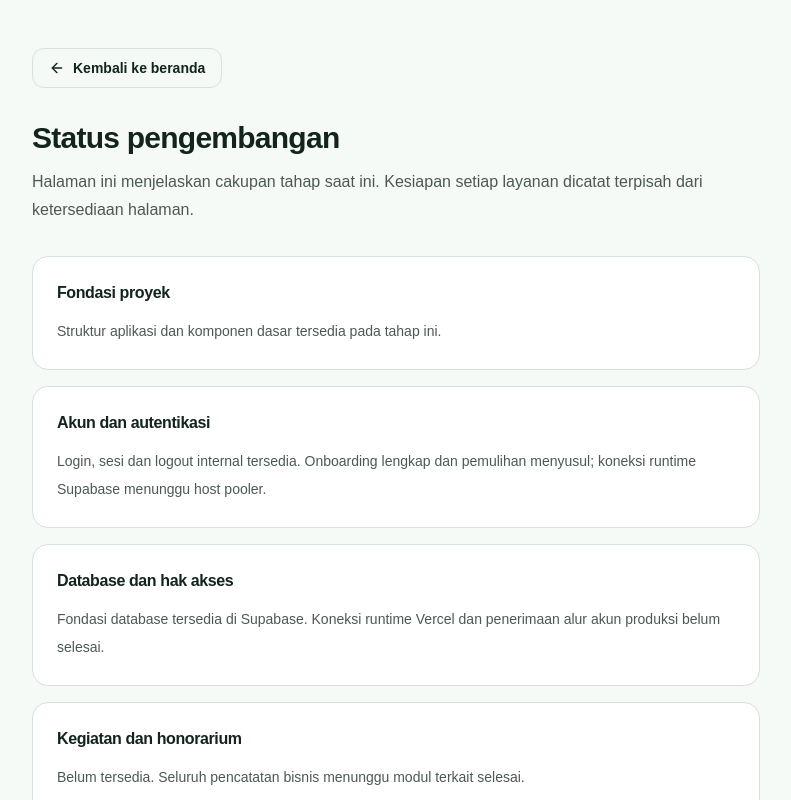
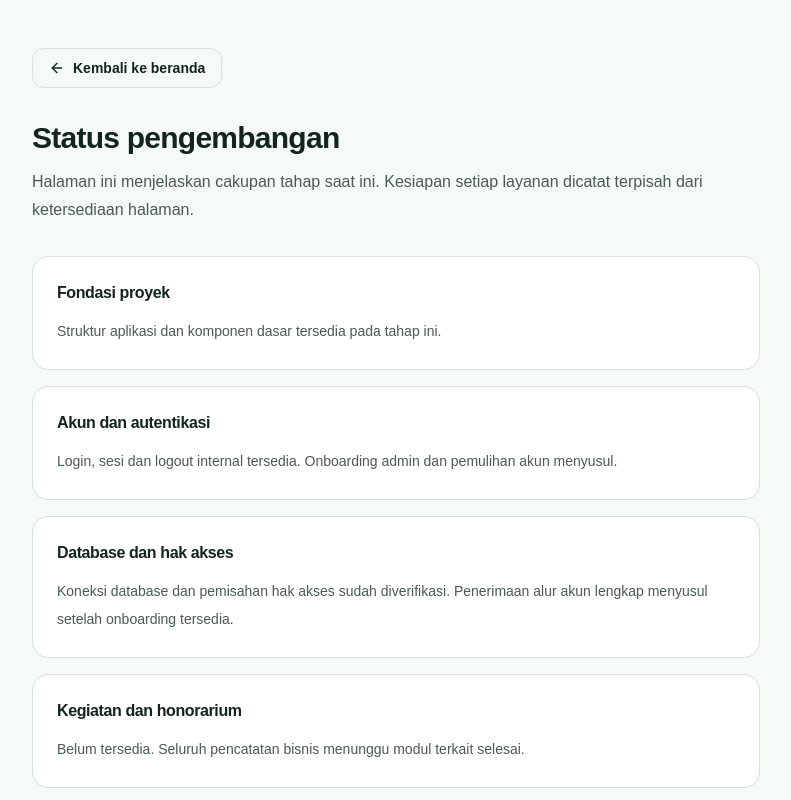
Before and after one commit to amtsnurulfalah-commits/sim-guruv2, a Next.js app: page /kesiapan in a window 1280 px wide. Shown: the top 800 px of the page, without its empty margins (244-1035 px from the left). Built offline with nearby package versions, Linux system fonts and the light colour scheme.

Commit message:
docs: record verified production pooler and auth runtime

```diff
--- a/src/app/kesiapan/page.tsx
+++ b/src/app/kesiapan/page.tsx
@@ -6,8 +6,8 @@ import { Card, CardContent, CardHeader, CardTitle } from "@/components/ui/card";
 export const metadata: Metadata = { title: "Status Pengembangan" };
 const items = [
   ["Fondasi proyek", "Struktur aplikasi dan komponen dasar tersedia pada tahap ini."],
-  ["Akun dan autentikasi", "Login, sesi dan logout internal tersedia. Onboarding lengkap dan pemulihan menyusul; koneksi runtime Supabase menunggu host pooler."],
-  ["Database dan hak akses", "Fondasi database tersedia di Supabase. Koneksi runtime Vercel dan penerimaan alur akun produksi belum selesai."],
+  ["Akun dan autentikasi", "Login, sesi dan logout internal tersedia. Onboarding admin dan pemulihan akun menyusul."],
+  ["Database dan hak akses", "Koneksi database dan pemisahan hak akses sudah diverifikasi. Penerimaan alur akun lengkap menyusul setelah onboarding tersedia."],
   ["Kegiatan dan honorarium", "Belum tersedia. Seluruh pencatatan bisnis menunggu modul terkait selesai."],
   ["Pengiriman email", "Belum diaktifkan. Tidak ada pesan yang dikirim dari halaman ini."],
 ];
```
Also changed, not shown: 8 other files (tests, documents, lock files or other folders).
